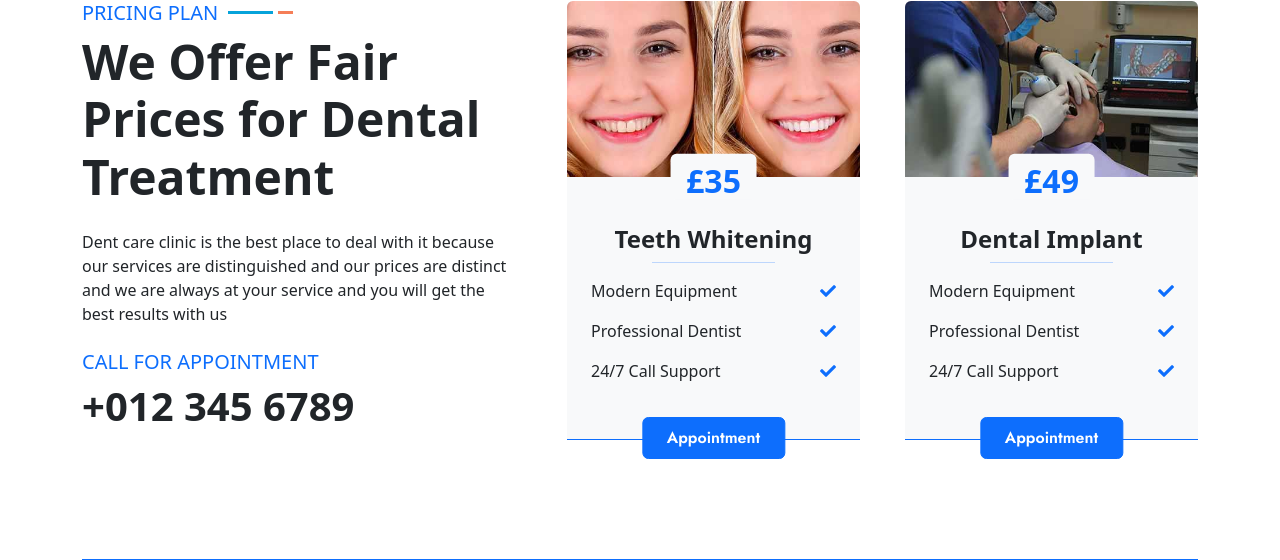
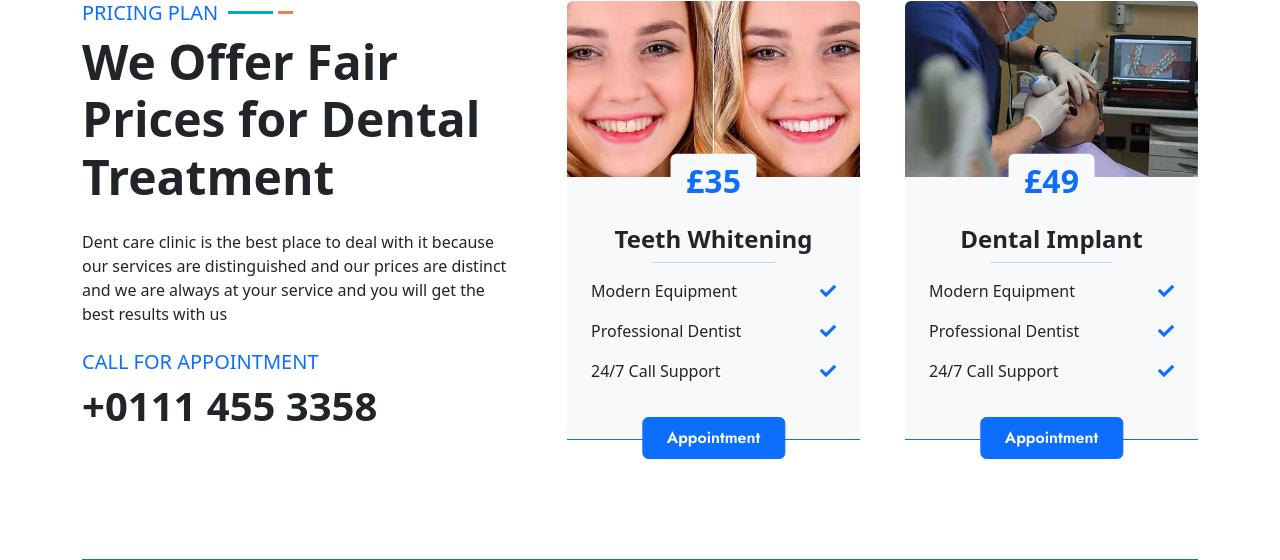
Before and after one commit to Mohamed-Fadel222/asnan-dental, a Django app: page /price.html in a window 1280 px wide. Shown: the part 474-1034 px from the top of the page. Run offline with Django 4.2, Linux system fonts and the light colour scheme; some libraries are stand-ins or nearby versions.

Commit message:
update price

```diff
--- a/AsnanDental/templates/price.html
+++ b/AsnanDental/templates/price.html
@@ -47,11 +47,12 @@
                     <h5 class="position-relative d-inline-block text-primary text-uppercase">Pricing Plan</h5>
                     <h1 class="display-5 mb-0">We Offer Fair Prices for Dental Treatment</h1>
                 </div>
-                <p class="mb-4">Dent care clinic is the best place to deal with it because our services are distinguished
+                <p class="mb-4">Dent care clinic is the best place to deal with it because our services are
+                    distinguished
                     and our prices are distinct and we are always at your service
                     and you will get the best results with us</p>
                 <h5 class="text-uppercase text-primary wow fadeInUp" data-wow-delay="0.3s">Call for Appointment</h5>
-                <h1 class="wow fadeInUp" data-wow-delay="0.6s">+012 345 6789</h1>
+                <h1 class="wow fadeInUp" data-wow-delay="0.6s">+0111 455 3358</h1>
             </div>
             <div class="col-lg-7">
                 <div class="owl-carousel price-carousel wow zoomIn" data-wow-delay="0.9s">
```
